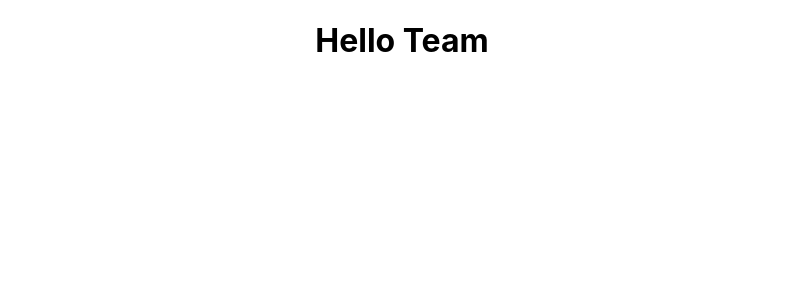
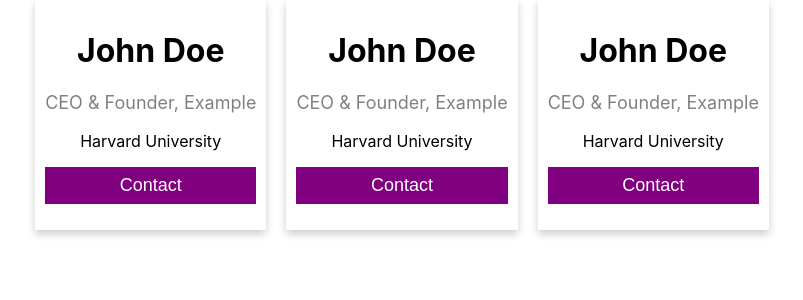
Before and after one commit to intizarahmad/trainings, a React (Create React App) app in the folder react-basics/: page / in a window 1280 px wide. Shown: the top 300 px of the page, without its empty margins (238-1041 px from the left). Built offline with nearby package versions, Linux system fonts and the light colour scheme.

Commit message:
class based component added

```diff
--- a/react-basics/src/App.js
+++ b/react-basics/src/App.js
@@ -1,11 +1,13 @@
 import React, { Component } from 'react';
 import './App.css';
 import Greetings from './Greetings';
+import Users from './components/users';
 class App extends Component {
   render() {
     return (
       <div className="App">
-       <Greetings />
+       {/* <Greetings /> */}
+       <Users />
       </div>
     );
   }
--- /dev/null
+++ b/react-basics/src/components/users.css
@@ -0,0 +1,36 @@
+.card {
+    box-shadow: 0 4px 8px 0 rgba(0, 0, 0, 0.2);
+    max-width: 300px;
+    margin: auto 10px;
+    text-align: center;
+    display: inline-block;
+    padding: 10px;
+  }
+
+  .title {
+    color: grey;
+    font-size: 18px;
+  }
+
+  button {
+    border: none;
+    outline: 0;
+    display: inline-block;
+    padding: 8px;
+    color: white;
+    background-color: purple;
+    text-align: center;
+    cursor: pointer;
+    width: 100%;
+    font-size: 18px;
+  }
+
+  a {
+    text-decoration: none;
+    font-size: 22px;
+    color: black;
+  }
+
+  button:hover, a:hover {
+    opacity: 0.7;
+  }
--- /dev/null
+++ b/react-basics/src/components/users.js
@@ -0,0 +1,37 @@
+import React, { Component } from 'react';
+import './users.css';
+class Users extends Component {
+    constructor(props) {
+        super(props);
+    }
+    render() {
+        return (
+            <div>
+                <div className="card">
+                    <h1>John Doe</h1>
+                    <p className="title">CEO & Founder, Example</p>
+                    <p>Harvard University</p>
+                    <p><button>Contact</button></p>
+                </div>
+                <div className="card">
+                    <h1>John Doe</h1>
+                    <p className="title">CEO & Founder, Example</p>
+                    <p>Harvard University</p>
+                    <p><button>Contact</button></p>
+                </div>
+                <div className="card">
+                    <h1>John Doe</h1>
+                    <p className="title">CEO & Founder, Example</p>
+                    <p>Harvard University</p>
+                    <p><button>Contact</button></p>
+                </div>
+            </div>
+        );
+    }
+}
+
+Users.propTypes = {
+
+};
+
+export default Users;
```
Also changed, not shown: react-basics/src/components/user.js (added), react-basics/src/index.css (line endings or trailing spaces).
